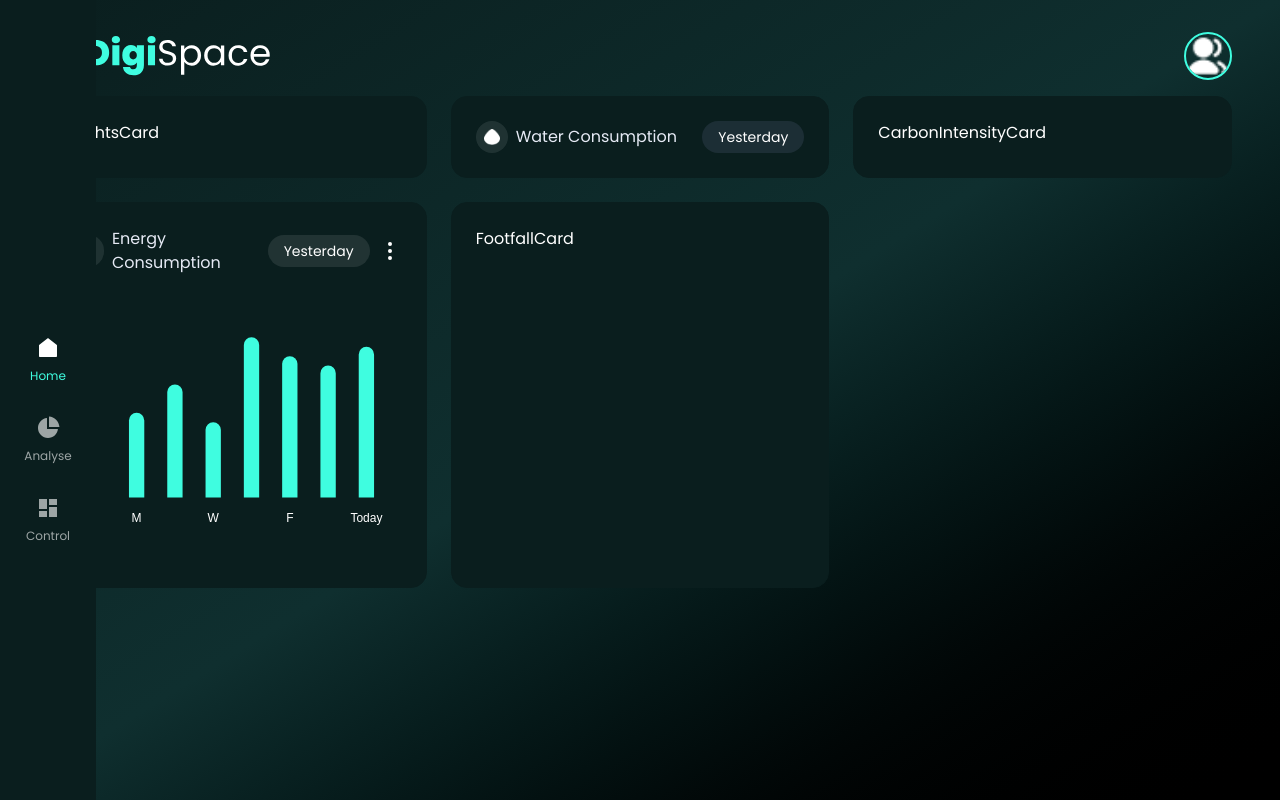
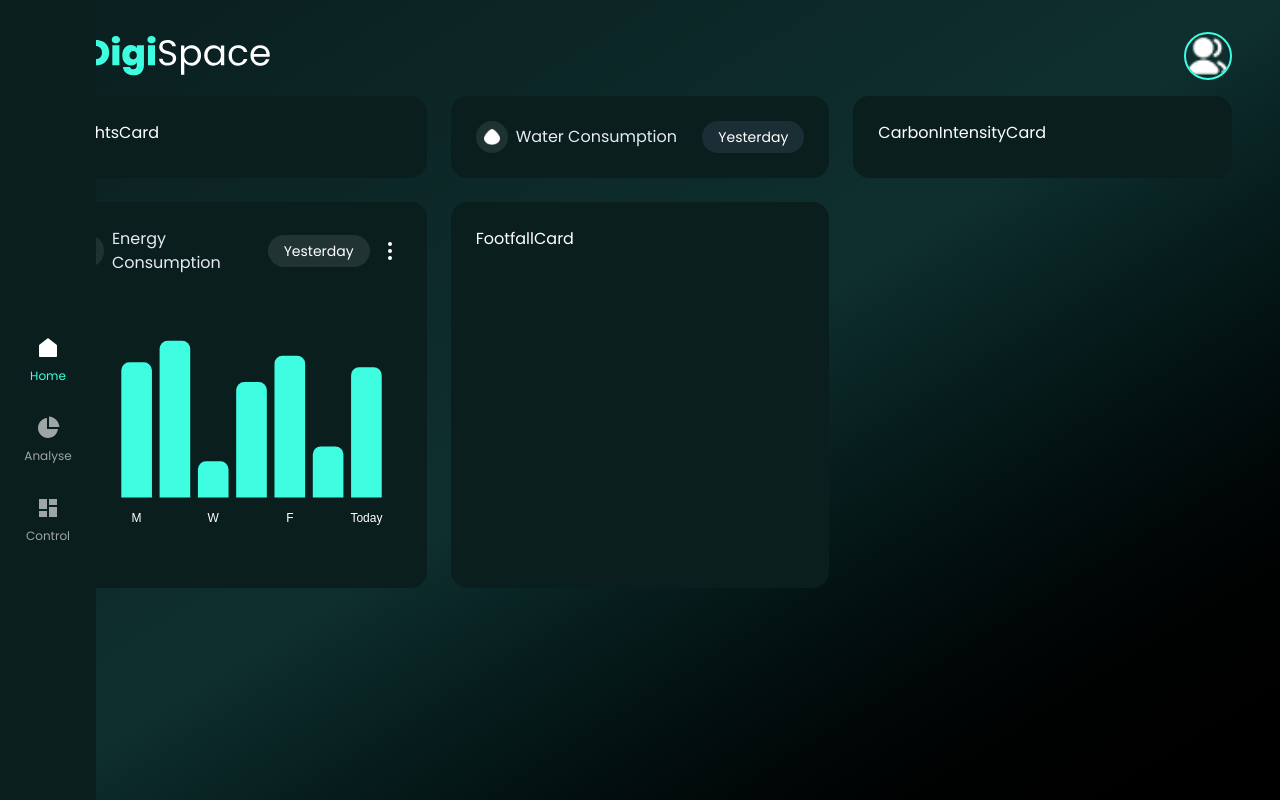
Before and after one commit to CoderLovely08/AVM-Demo, a React app: page / in a window 1280 px wide. Built offline with nearby package versions, Linux system fonts and the light colour scheme; the HTML template or start-up script is replaced by a standard one.

Commit message:
[Update]: Energy consumption
- Upated bar to be more rounded with wider width
- Random data point genration

```diff
--- a/src/components/EnergyConsumptionCard.tsx
+++ b/src/components/EnergyConsumptionCard.tsx
@@ -36,9 +36,9 @@ const EnergyConsumptionCard = () => {
     },
     series: [
       {
-        data: [180, 240, 160, 340, 300, 280, 320],
+        data: Array.from({ length: 7 }, () => Math.floor(Math.random() * 100) + 20),
         type: "bar",
-        barWidth: "40%",
+        barWidth: "80%",
         itemStyle: {
           color: "#3FFDE0",
           borderRadius: [8, 8, 0, 0],
```
